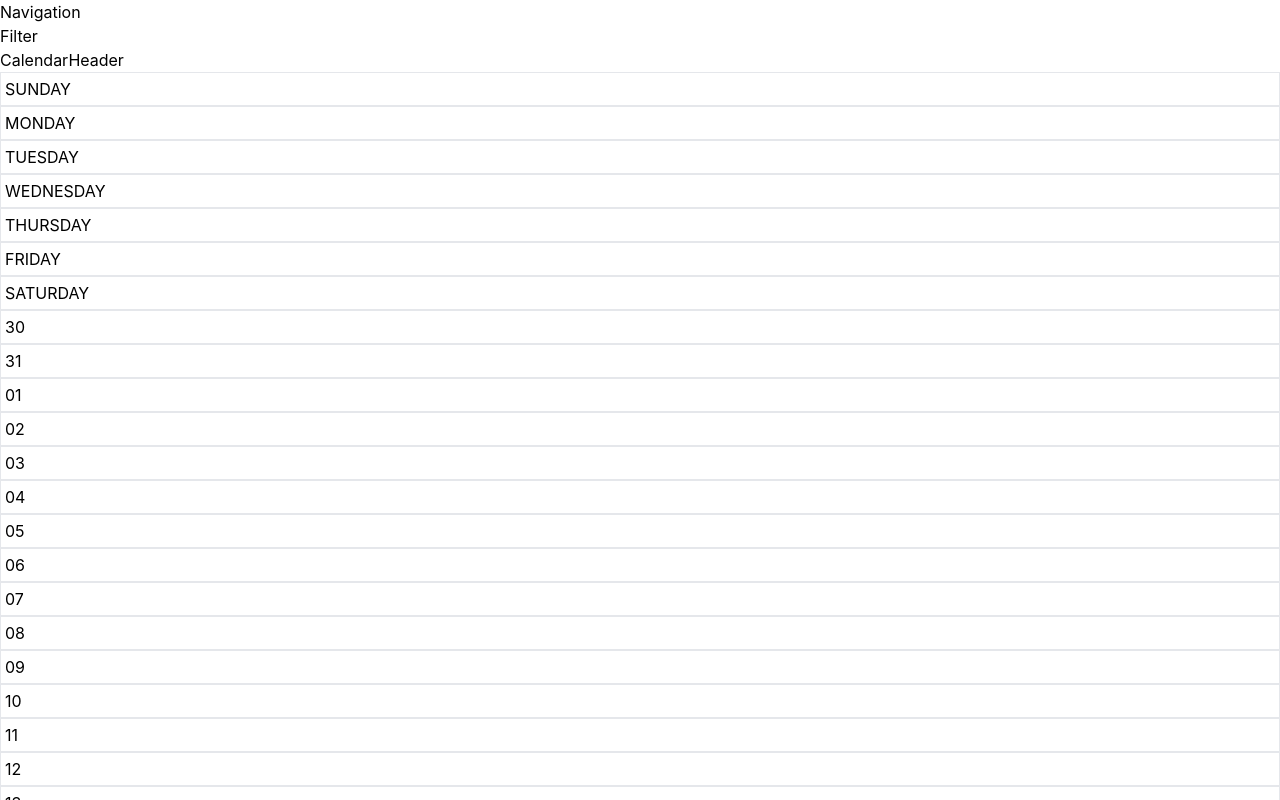
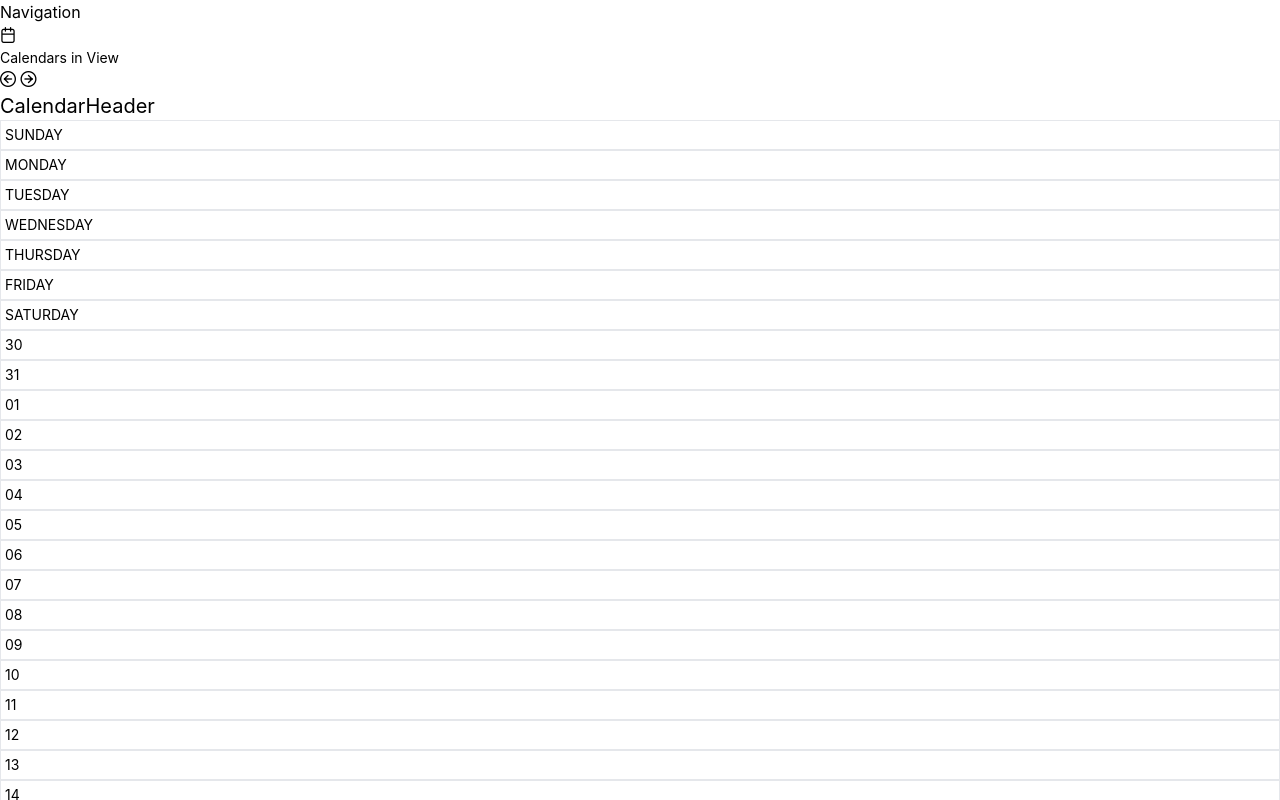
Before and after one commit to Cozinater/resource-management, a React (Vite) app: page / in a window 1280 px wide. Shown: the top 800 px of the page. Built offline with nearby package versions, Linux system fonts and the light colour scheme.

Commit message:
Initialised heading tags font sizes and applied to existing components

```diff
--- a/package.json
+++ b/package.json
@@ -11,6 +11,7 @@
   },
   "dependencies": {
     "dayjs": "^1.11.9",
+    "primeicons": "^6.0.1",
     "primereact": "^9.6.2",
     "react": "^18.2.0",
     "react-dom": "^18.2.0"
--- a/src/components/calendar.tsx
+++ b/src/components/calendar.tsx
@@ -9,7 +9,7 @@ interface Props {
 }
 
 function CalendarDay({ day }: Props) {
-  return <div className='calendar-cell'>{day.format('dddd').toUpperCase()}</div>;
+  return <h5 className='calendar-cell'>{day.format('dddd').toUpperCase()}</h5>;
 }
 
 export default function Calendar() {
--- a/src/components/calendarCell.tsx
+++ b/src/components/calendarCell.tsx
@@ -12,7 +12,7 @@ export default function CalendarCell({ day }: Props) {
   };
   return (
     <div className='calendar-cell'>
-      <div className={`${getCurrentDayClass()}`}>{day.format('DD')}</div>
+      <h5 className={`${getCurrentDayClass()}`}>{day.format('DD')}</h5>
     </div>
   );
 }
--- a/src/components/calendarHeader.tsx
+++ b/src/components/calendarHeader.tsx
@@ -1,3 +1,11 @@
+import { Button } from 'primereact/button';
+
 export default function CalendarHeader() {
-  return <div>CalendarHeader</div>;
+  return (
+    <div className='flex flex-row gap-1 p-2 items-center'>
+      <Button icon='pi pi-arrow-circle-left' />
+      <Button icon='pi pi-arrow-circle-right' />
+      <h2>CalendarHeader</h2>
+    </div>
+  );
 }
--- a/src/components/filter.tsx
+++ b/src/components/filter.tsx
@@ -1,3 +1,10 @@
 export default function Filter() {
-  return <div>Filter</div>;
+  return (
+    <>
+      <div className='flex gap-1'>
+        <i className='pi pi-calendar'></i>
+        <h5>Calendars in View</h5>
+      </div>
+    </>
+  );
 }
--- a/src/index.css
+++ b/src/index.css
@@ -34,6 +34,28 @@ select {
   font: inherit;
 }
 
+/* Setting Font Sizes */
+@layer base {
+  h1 {
+    @apply text-2xl;
+  }
+  h2 {
+    @apply text-xl;
+  }
+  h3 {
+    @apply text-lg;
+  }
+  h4 {
+    @apply text-base;
+  }
+  h5 {
+    @apply text-sm;
+  }
+  h6 {
+    @apply text-xs;
+  }
+}
+
 /* ------------------- */
 /* Utility classes     */
 /* ------------------- */
```
Also changed, not shown: src/main.tsx (+8 -6 lines), 1 other file (tests, documents, lock files or other folders).
